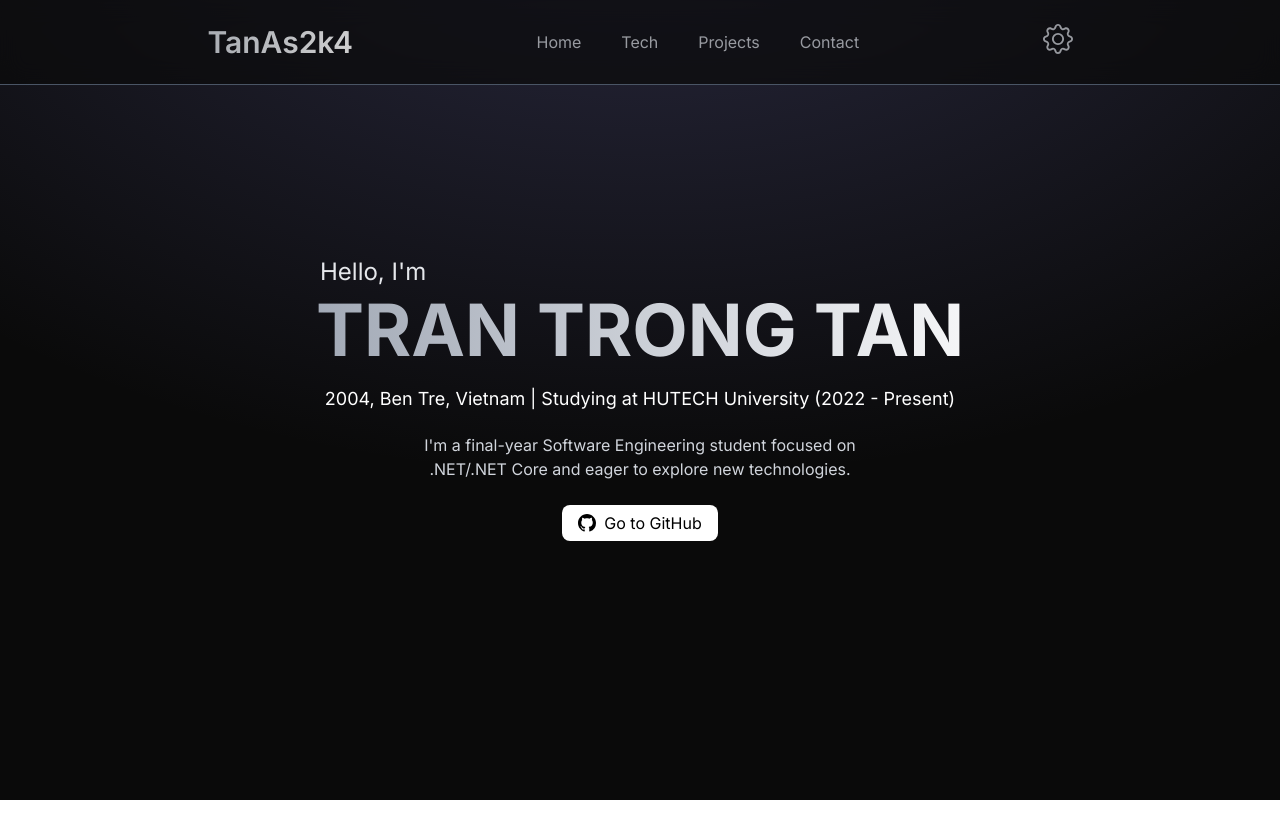
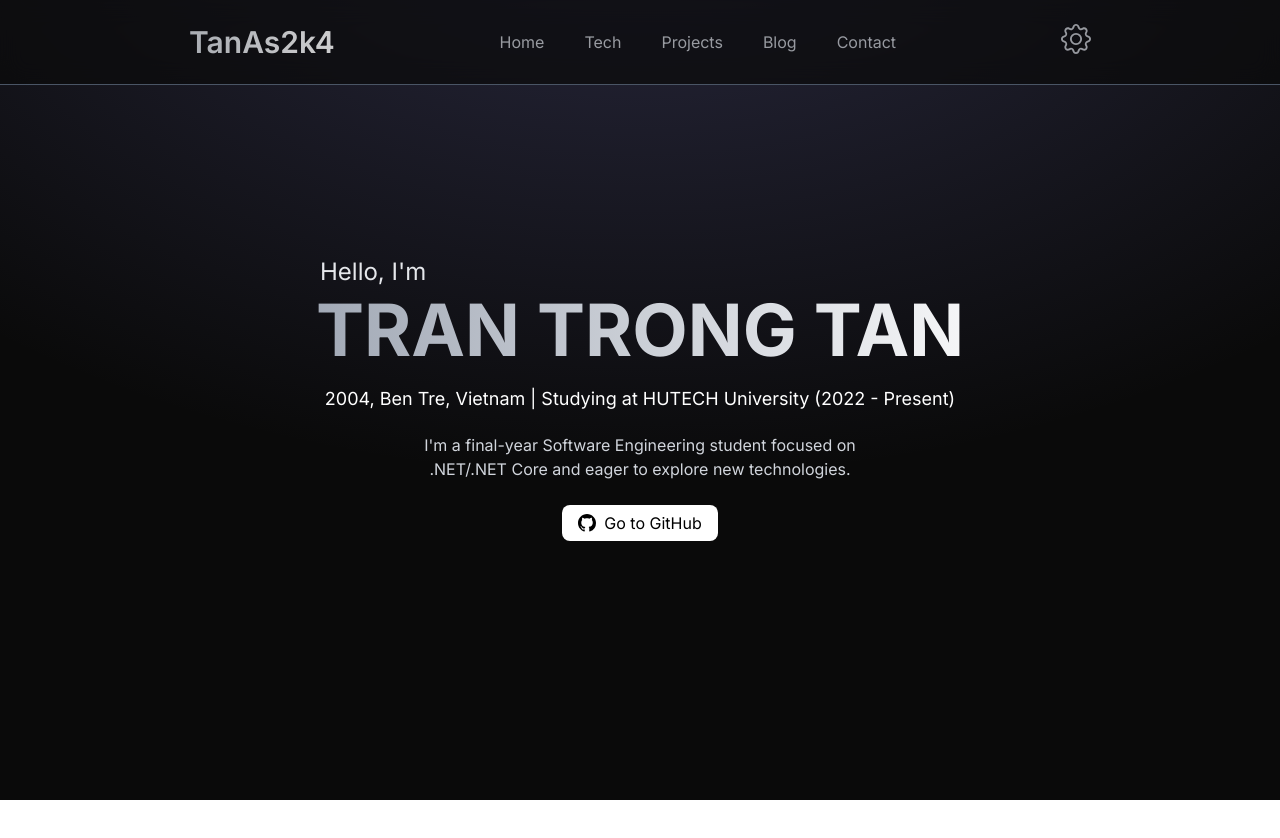
Before and after one commit to Tanas2k4/Portfolio, a React (Vite) app: page /home in a window 1280 px wide. Shown: the top 838 px of the page. Built offline with nearby package versions, Linux system fonts and the light colour scheme.

Commit message:
add blog on navbar desktop and mobile

```diff
--- a/src/components/Navbar.jsx
+++ b/src/components/Navbar.jsx
@@ -62,6 +62,15 @@ const Navbar = () => {
             }`}
           >
             {t.projects}
+          </li>
+        </a>
+        <a href="#Blog" className="nav-link">
+          <li
+            className={`opacity-70 hover:opacity-100 transition-opacity duration-300 cursor-pointer ${
+              theme === "light" ? "text-gray-700" : "text-gray-300"
+            }`}
+          >
+            {t.blog}
           </li>
         </a>
         <a href="#contact" className="nav-link">
@@ -245,6 +254,15 @@ const Navbar = () => {
                 {t.projects}
               </li>
             </a>
+            <a href="#blog" className="mobile-nav-link" onClick={menuOpen}>
+              <li
+                className={`opacity-70 hover:opacity-100 transition-opacity duration-300 cursor-pointer ${
+                  theme === "light" ? "text-gray-700" : "text-gray-300"
+                }`}
+              >
+                {t.blog}
+              </li>
+            </a>
             <a href="#contact" className="mobile-nav-link" onClick={menuOpen}>
               <li
                 className={`opacity-70 hover:opacity-100 transition-opacity duration-300 cursor-pointer ${
--- a/src/context/AppContext.jsx
+++ b/src/context/AppContext.jsx
@@ -43,7 +43,7 @@ export const AppProvider = ({ children }) => {
 
   // Apply theme to document
   useEffect(() => {
-    if (theme === "light") {
+  if (theme === "light") {
       document.documentElement.classList.add("light-mode");
     } else {
       document.documentElement.classList.remove("light-mode");
@@ -56,6 +56,7 @@ export const AppProvider = ({ children }) => {
       home: "Home",
       tech: "Tech",
       projects: "Projects",
+      blog: "Blog",
       contact: "Contact",
       switchToVietnamese: "Switch to Vietnamese",
       switchToEnglish: "Switch to English",
@@ -80,6 +81,8 @@ export const AppProvider = ({ children }) => {
       forStudentTeamWork: "for student team work",
       forStudentLearnCode: "for student learn code",
       viewDetails: "View Details",
+      //blog
+      myBlog: "My Blog",
       // Contact
       getInTouch: "Get in touch",
       contactDescription: "If you want to contact, send me an E-mail through this button and i'll respond Whenever I can",
@@ -123,6 +126,7 @@ export const AppProvider = ({ children }) => {
       home: "Trang chủ",
       tech: "Công nghệ",
       projects: "Dự án",
+      blog: "Blog",
       contact: "Liên hệ",
       switchToVietnamese: "Chuyển sang tiếng Việt",
       switchToEnglish: "Chuyển sang tiếng Anh",
@@ -147,6 +151,8 @@ export const AppProvider = ({ children }) => {
       forStudentTeamWork: "dành cho làm việc nhóm sinh viên",
       forStudentLearnCode: "Dành cho sinh viên học lập trình",
       viewDetails: "Xem chi tiết",
+      //blog
+      myBlog: "Blog của tôi",
       // Contact
       getInTouch: "Liên hệ với tôi",
       contactDescription: "Nếu bạn muốn liên hệ, hãy gửi e-mail cho tôi qua nút bên dưới và tôi sẽ phản hồi sớm nhất có thể",
--- a/src/main.jsx
+++ b/src/main.jsx
@@ -1,6 +1,6 @@
 import { StrictMode } from "react";
 import { createRoot } from "react-dom/client";
-import "./index.css";   // ✅ Import Tailwind vào đây
+import "./index.css";
 import App from "./App.jsx";
 
 createRoot(document.getElementById("root")).render(
```
